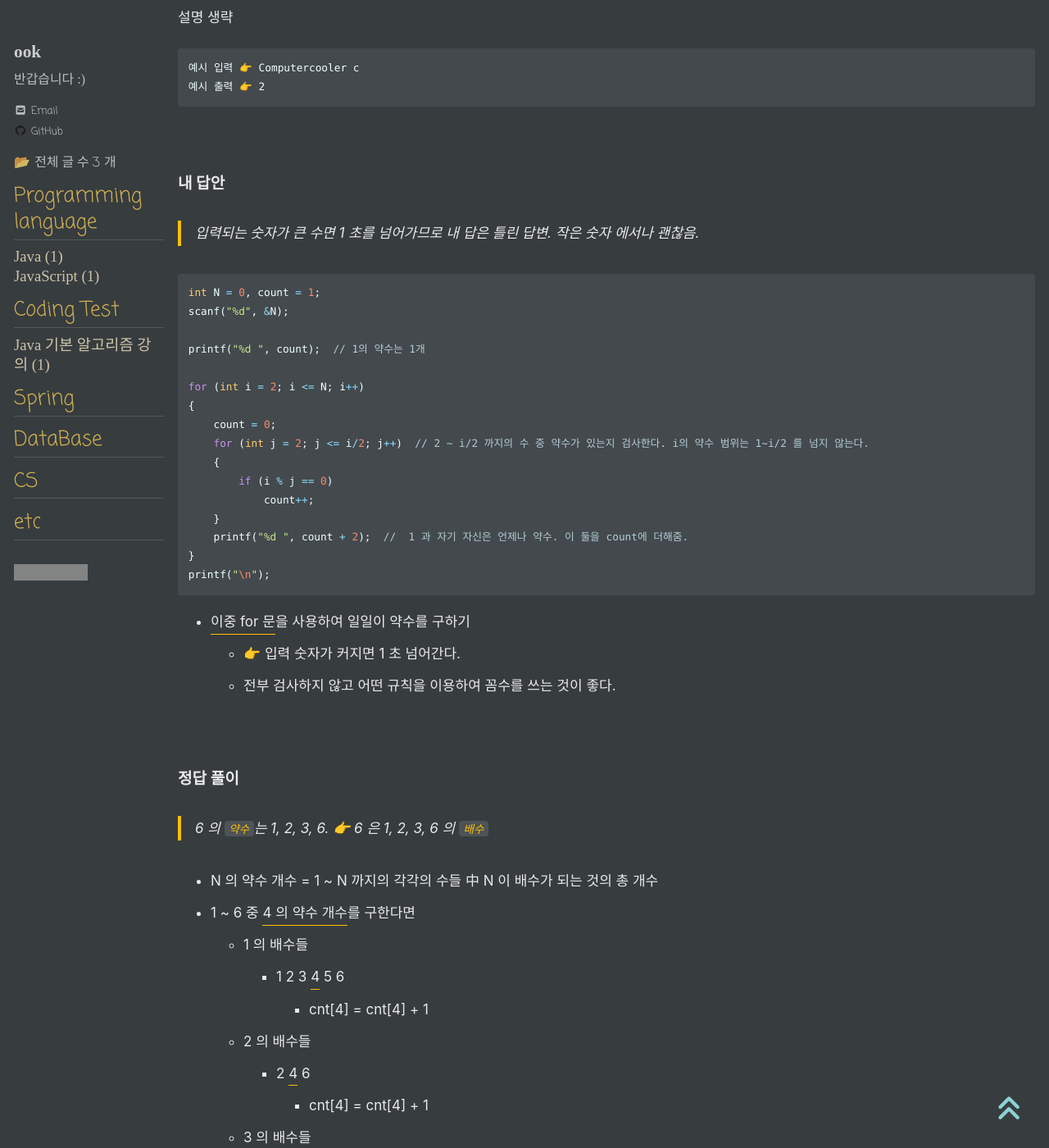
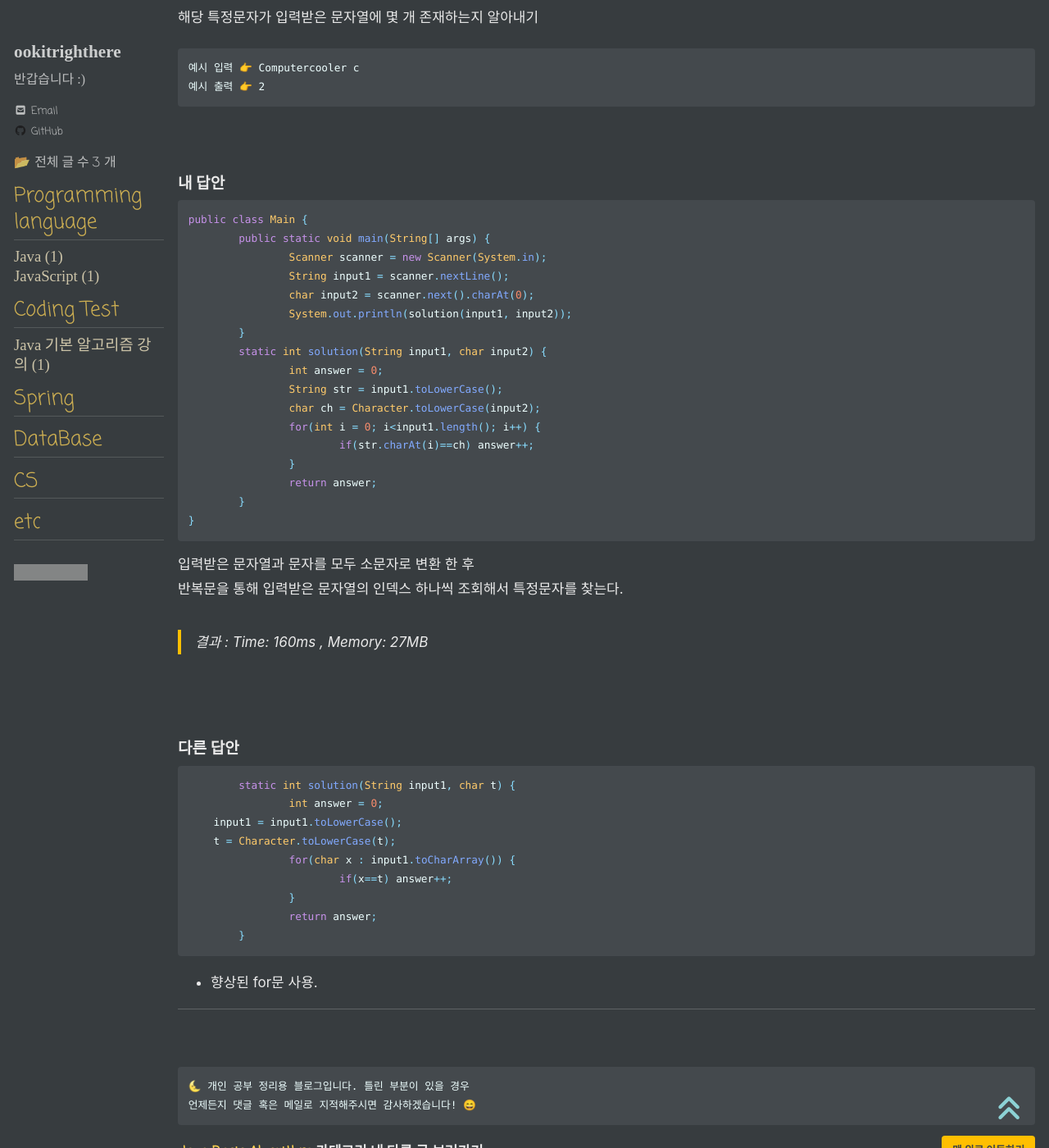
Before and after one commit to ookitrighthere/ookitrighthere.github.io, a Jekyll site: the page built from _posts/coding-test/java-basic-algorithm/2022-05-07-ex1-1.md, in a window 1280 px wide and 1400 px high, scrolled down 707 px. Shown: the whole window at 82% size. Built offline with Jekyll 4.4.1, drawn with Linux system fonts in a browser that asks for light colours; cached includes are drawn as plain includes; nearby versions of some CDN libraries; some web fonts are replaced; comment, search, counter and statistics services are not loaded; some of the changed text lies outside the part shown; grey boxes are pictures that could not be loaded.

Commit message:
coding-test-ex1

````diff
--- a/_config.yml
+++ b/_config.yml
@@ -16,10 +16,10 @@ minimal_mistakes_skin    : "dark" # "default"  "air", "aqua", "contrast", , "dir
 
 # Site Settings
 locale                   : "ko-KR"
-title                    : " ook.github.io"
+title                    : " ookitrighthere.github.io"
 title_separator          : "-"
 subtitle                 : # site tagline that appears below site title in masthead
-name                     : "ook"
+name                     : "ookitrighthere"
 description              : "정리 블로그"
 url                      : # the base hostname & protocol for your site e.g. "https://mmistakes.github.io"
 baseurl                  : # the subpath of your site, e.g. "/blog"
@@ -93,7 +93,7 @@ analytics:
 
 # Site Author
 author:
-  name             : "ook"
+  name             : "ookitrighthere"
   avatar           : #"https://user-images.githubusercontent.com/42318591/108615416-2e1bb580-7447-11eb-8a54-6338e53ce625.png"
   bio              : "반갑습니다 :)"
   #location         : "Seoul, South Korea"
--- a/_posts/coding-test/java-basic-algorithm/2022-05-07-ex1-1.md
+++ b/_posts/coding-test/java-basic-algorithm/2022-05-07-ex1-1.md
@@ -18,11 +18,10 @@ last_modified_at: 2022-05-07
 
 ## 1-1 문자찾기
 
-### 문제 설명
+### 간단한 문제 설명
 
 
-설명 생략
-
+해당 특정문자가 입력받은 문자열에 몇 개 존재하는지 알아내기
 ```
 예시 입력 👉 Computercooler c
 예시 출력 👉 2
@@ -32,95 +31,53 @@ last_modified_at: 2022-05-07
 
 ### 내 답안
 
-> 입력되는 숫자가 큰 수면 1 초를 넘어가므로 내 답은 틀린 답변. 작은 숫자 에서나 괜찮음.
 
-```cpp
-int N = 0, count = 1;
-scanf("%d", &N);
+```java
+public class Main {
+	public static void main(String[] args) {
+		Scanner scanner = new Scanner(System.in);
+		String input1 = scanner.nextLine();
+		char input2 = scanner.next().charAt(0);
+		System.out.println(solution(input1, input2));
+	}
+	static int solution(String input1, char input2) {
+		int answer = 0;
+		String str = input1.toLowerCase();
+		char ch = Character.toLowerCase(input2);
+		for(int i = 0; i<input1.length(); i++) {
+			if(str.charAt(i)==ch) answer++;
+		}
+		return answer;
+	}
+}
+```
+  입력받은 문자열과 문자를 모두 소문자로 변환 한 후<br>
+  반복문을 통해 입력받은 문자열의 인덱스 하나씩 조회해서 특정문자를 찾는다.<br>
+  >  결과 : Time: 160ms , Memory: 27MB
 
-printf("%d ", count);  // 1의 약수는 1개
-
-for (int i = 2; i <= N; i++)
-{
-    count = 0;
-    for (int j = 2; j <= i/2; j++)  // 2 ~ i/2 까지의 수 중 약수가 있는지 검사한다. i의 약수 범위는 1~i/2 를 넘지 않는다.
-    {
-        if (i % j == 0)
-            count++;
-    }
-    printf("%d ", count + 2);  //  1 과 자기 자신은 언제나 약수. 이 둘을 count에 더해줌.
-}
-printf("\n");
-```
-  - <u>이중 for 문</u>을 사용하여 일일이 약수를 구하기
-    - 👉 입력 숫자가 커지면 1 초 넘어간다.
-    - 전부 검사하지 않고 어떤 규칙을 이용하여 꼼수를 쓰는 것이 좋다.
 
 <br>
 
-### 정답 풀이
+### 다른 답안
 
-> 6 의 `약수`는 1, 2, 3, 6. 👉 6 은 1, 2, 3, 6 의 `배수`
-
-- N 의 약수 개수 = 1 ~ N 까지의 각각의 수들 中 N 이 배수가 되는 것의 총 개수
-- 1 ~ 6 중 <u>4 의 약수 개수</u>를 구한다면
-  - 1 의 배수들
-    - 1 2 3 <u>4</u> 5 6
-      - cnt[4] = cnt[4] + 1
-  - 2 의 배수들
-    - 2 <u>4</u> 6
-      - cnt[4] = cnt[4] + 1
-  - 3 의 배수들
-    - 3 6
-  - 4 의 배수들
-    - <u>4</u>
-      - cnt[4] = cnt[4] + 1
-  - 5 의 배수들
-    - 5
-  - 6 의 배수들
-    - 6
-  - 4의 약수는 3 개다.
-    - 4 는 1, 2, 4 의 배수이다.
-      - cnt[4] 👉 3
-
-> `cnt[j]` : j 가 어떤 수의 배수가 될 때마다 이 `cnt[j]`를 1씩 증가시킨다. 연산을 다 완료하고나면 최종적으로 `cnt[j]`는 j 의 약수 개수가 된다.
-
-> N 의 배수들은 N, N+N, N+N+N, ... 이다. N의 배수들의 약수는 N 을 포함한다.
-
-```cpp
-#include<stdio.h>
-using namespace std;
-int cnt[50001];
-int main(){
-	//freopen("input.txt", "rt", stdin);
-	int n, i, j;
-	scanf("%d", &n);
-	for(i=1; i<=n; i++){
-		for(j=i; j<=n; j=j+i){
-			cnt[j]++;
+```java
+	static int solution(String input1, char t) {
+		int answer = 0;
+    input1 = input1.toLowerCase();
+    t = Character.toLowerCase(t);
+		for(char x : input1.toCharArray()) {
+			if(x==t) answer++;
 		}
+		return answer;
 	}
-	for(i=1; i<=n; i++){
-		printf("%d ", cnt[i]);
-	}
-	return 0;
-}
 ```
-
-- `j = j + i`
-  - i = 2 일 때, <u>2의 배수들을 알려면 2 부터 시작해서 2 씩 더해나가야</u> 한다.
-    - 2 에서 시작하여 2 씩 더한 "2 4 6 8" 은 2 의 배수.
-    - cnt[2], cnt[4], cnt[6], cnt[8] 1 씩 증가시킴
-- n = 8 이었을 때
-  - 그냥 i 마다 모든 1 ~ i 를 검사했다면 8 * 8 = 64 번의 연산으로 약수인지 검사했어야 할 것이다.
-  - `j = j + i` 즉, 각각의 배수들만 검사하면 총 연산이 8 + 4 + 2 + 2 + 1 + 1 + 1 + 1 = 20 번의 연산으로 크게 줄어드는 것을 볼 수 있다.
-    - 이렇게 하면 큰 숫자를 입력해도 1 초를 넘기지 않는다.
+- 향상된 for문 사용.
 
 
 ***
 <br>
 
-    🌜 개인 공부 기록용 블로그입니다. 오류나 틀린 부분이 있을 경우
+    🌜 개인 공부 정리용 블로그입니다. 틀린 부분이 있을 경우
     언제든지 댓글 혹은 메일로 지적해주시면 감사하겠습니다! 😄
 
 [맨 위로 이동하기](#){: .btn .btn--primary }{: .align-right}
````
